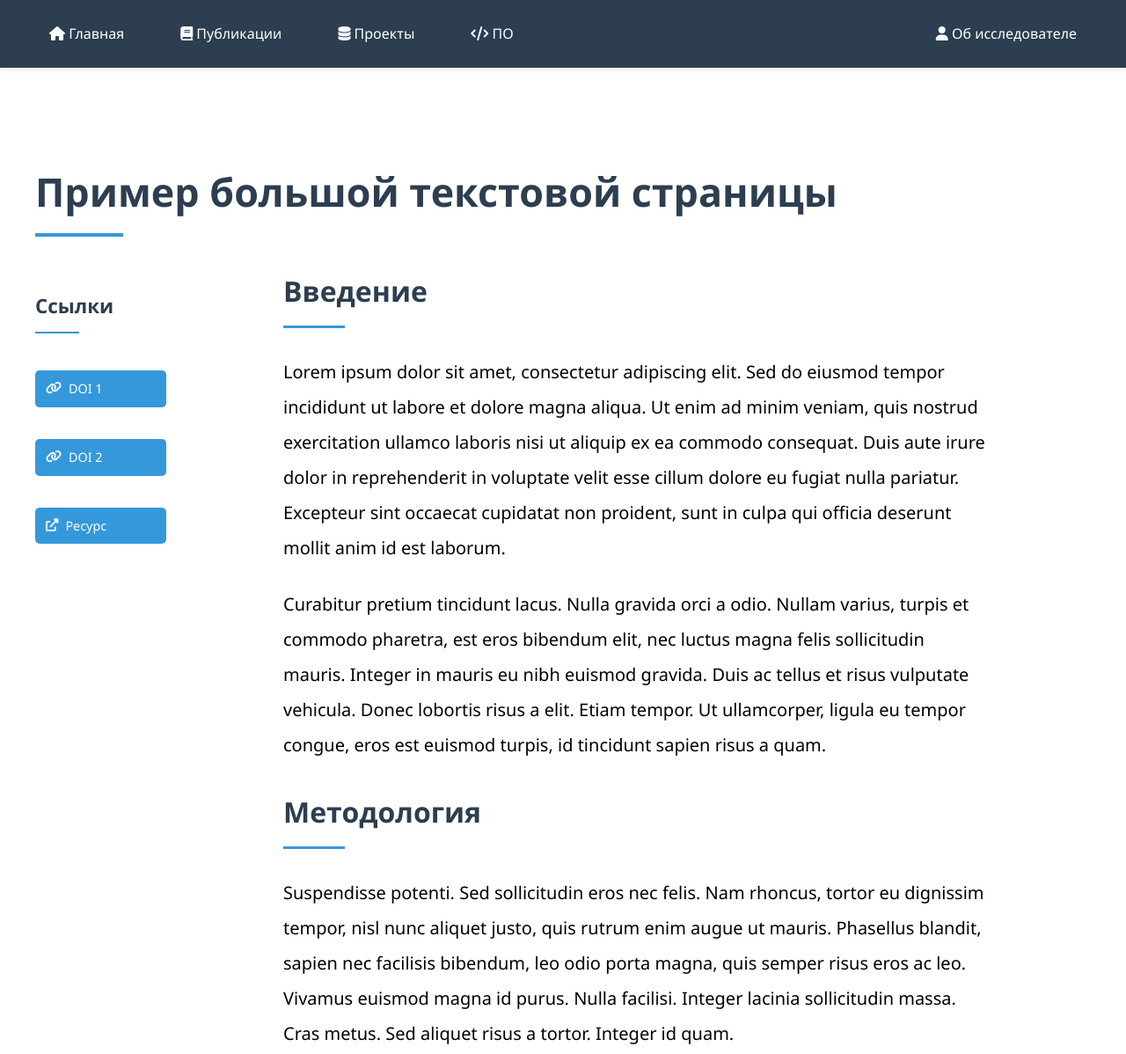
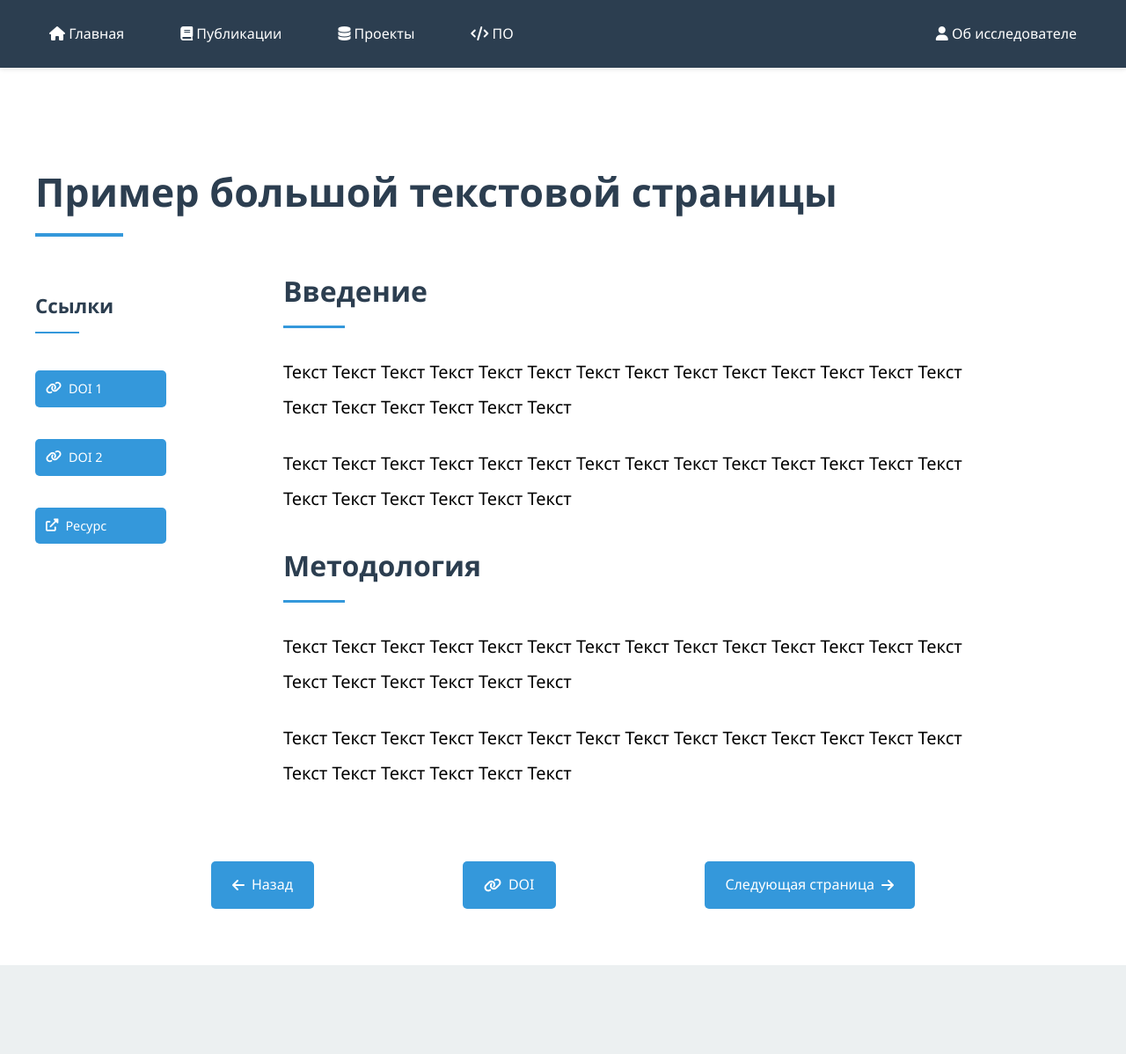
Before and after one commit to Shishkin-B-A/shishkin-b-a.github.io, a plain HTML site: page NewsPages/page-ex.html in a window 1280 px wide. Shown: the top 1198 px of the page at 88% size. After the commit the page ends 1097 px from the top, so only its background shows below. Drawn offline with Linux system fonts and the light colour scheme.

Commit message:
Update page-ex.html

```diff
--- a/NewsPages/page-ex.html
+++ b/NewsPages/page-ex.html
@@ -48,18 +48,18 @@
                     <div class="text-large">
                         <h3 class="title title-md">Введение</h3>
                         <p>
-                            Lorem ipsum dolor sit amet, consectetur adipiscing elit. Sed do eiusmod tempor incididunt ut labore et dolore magna aliqua. Ut enim ad minim veniam, quis nostrud exercitation ullamco laboris nisi ut aliquip ex ea commodo consequat. Duis aute irure dolor in reprehenderit in voluptate velit esse cillum dolore eu fugiat nulla pariatur. Excepteur sint occaecat cupidatat non proident, sunt in culpa qui officia deserunt mollit anim id est laborum.
+                            Текст Текст Текст Текст Текст Текст Текст Текст Текст Текст Текст Текст Текст Текст Текст Текст Текст Текст Текст Текст
                         </p>
                         <p>
-                            Curabitur pretium tincidunt lacus. Nulla gravida orci a odio. Nullam varius, turpis et commodo pharetra, est eros bibendum elit, nec luctus magna felis sollicitudin mauris. Integer in mauris eu nibh euismod gravida. Duis ac tellus et risus vulputate vehicula. Donec lobortis risus a elit. Etiam tempor. Ut ullamcorper, ligula eu tempor congue, eros est euismod turpis, id tincidunt sapien risus a quam.
+                            Текст Текст Текст Текст Текст Текст Текст Текст Текст Текст Текст Текст Текст Текст Текст Текст Текст Текст Текст Текст
                         </p>
 
                         <h3 class="title title-md">Методология</h3>
                         <p>
-                            Suspendisse potenti. Sed sollicitudin eros nec felis. Nam rhoncus, tortor eu dignissim tempor, nisl nunc aliquet justo, quis rutrum enim augue ut mauris. Phasellus blandit, sapien nec facilisis bibendum, leo odio porta magna, quis semper risus eros ac leo. Vivamus euismod magna id purus. Nulla facilisi. Integer lacinia sollicitudin massa. Cras metus. Sed aliquet risus a tortor. Integer id quam.
+                            Текст Текст Текст Текст Текст Текст Текст Текст Текст Текст Текст Текст Текст Текст Текст Текст Текст Текст Текст Текст
                         </p>
                         <p>
-                            Morbi tincidunt, dui sit amet facilisis feugiat, odio metus gravida ante, ut pharetra massa metus id nunc. Duis scelerisque molestie turpis. Sed fringilla, massa eget luctus malesuada, metus eros molestie lectus, ut tempus eros massa ut dolor. Aenean aliquet fringilla sem. Suspendisse eleifend. Cras sed leo. Cras vehicula aliquet libero. Integer consequat urna a magna.
+                            Текст Текст Текст Текст Текст Текст Текст Текст Текст Текст Текст Текст Текст Текст Текст Текст Текст Текст Текст Текст
                         </p>
                     </div>
                 </div>
```
